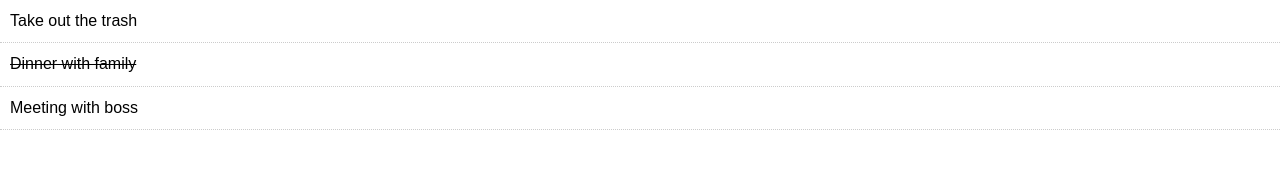
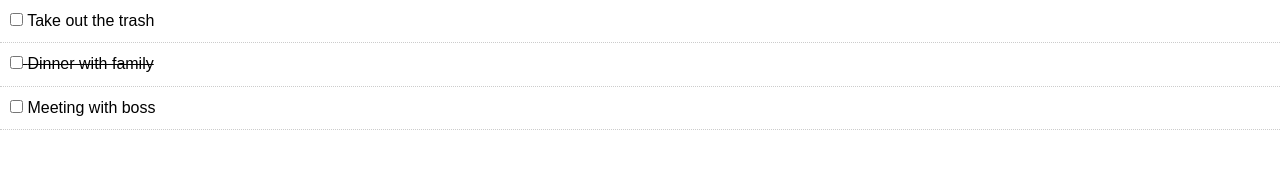
Before and after one commit to jaydonhashimoto/react-todo-app, a React (Create React App) app: page / in a window 1280 px wide. Shown: the top 169 px of the page. Built offline with nearby package versions, Linux system fonts and the light colour scheme.

Commit message:
implemented todo completion toggle

```diff
--- a/src/App.js
+++ b/src/App.js
@@ -23,14 +23,35 @@ class App extends Component {
       }
     ]
   }
+
+  /**
+   * this method gets id form TodoItem.js
+   * and matches the id with the current state id
+   *
+   * if todo.id === id, toggle completed
+   * @param id
+   * @return todo
+   */
+  markComplete = (id) => {
+    this.setState({
+      todos: this.state.todos.map(todo => {
+        if (todo.id === id) {
+          todo.completed = !todo.completed
+        }
+        return todo;
+      })
+    });
+  }
+
   //render component
   render() {
     //console.log(this.state.todos);
     return (
       <div className="App">
         {/*imbed component
-        pass todos state to Todos comp as a prop*/}
-        <Todos todos={this.state.todos} />
+        pass todos state to Todos comp as a prop
+        set markComplete prop to call markComplete function*/}
+        <Todos todos={this.state.todos} markComplete={this.markComplete} />
       </div>
     );
   }
--- a/src/components/TodoItem.js
+++ b/src/components/TodoItem.js
@@ -3,18 +3,9 @@ import PropTypes from 'prop-types';
 
 
 export class TodoItem extends Component {
+    //method will set style
+    //if completed, set linethrough
     getStyle = () => {
-        /*
-        if (this.props.todo.completed) {
-            return {
-                textDecoration: 'line-through'
-            }
-        } else {
-            return {
-                textDecoration: 'none'
-            }
-        }
-        */
         return {
             background: '$f4f4f4',
             padding: '10px',
@@ -25,9 +16,16 @@ export class TodoItem extends Component {
     }
 
     render() {
+        //get id and title from this.props.todo
+        const { id, title } = this.props.todo;
         return (
             <div style={this.getStyle()}>
-                <p>{this.props.todo.title}</p>
+                <p>
+                    {/*call markComplete prop from Todos.js */}
+                    {/*bind will pass id up to Todos.js->App.js*/}
+                    <input type="checkbox" onChange={this.props.markComplete.bind(this, id)} /> {' '}
+                    {title}
+                </p>
             </div>
         )
     }
--- a/src/components/Todos.js
+++ b/src/components/Todos.js
@@ -8,8 +8,9 @@ class Todos extends Component {
         //get props from state in App.js
         //console.log(this.props.todos);
         //for each todos as todo, pass todo prop to TodoItem
+        //set markComplete prop to markComplete prop in App.js
         return this.props.todos.map((todo) => (
-            <TodoItem key={todo.id} todo={todo} />
+            <TodoItem key={todo.id} todo={todo} markComplete={this.props.markComplete} />
         ));
     }
 }
```
